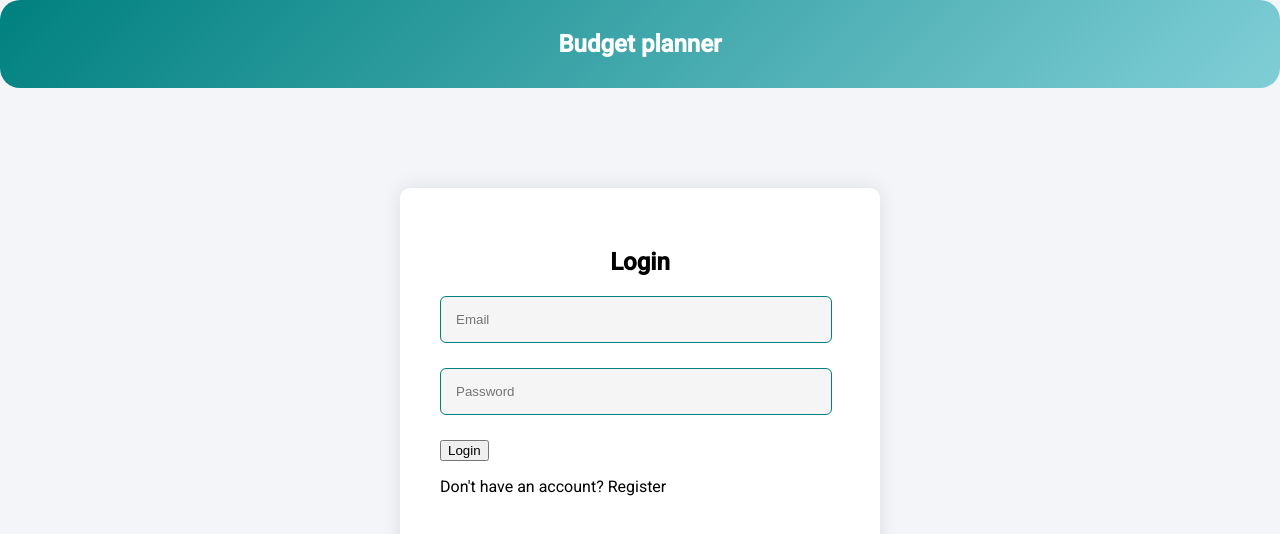
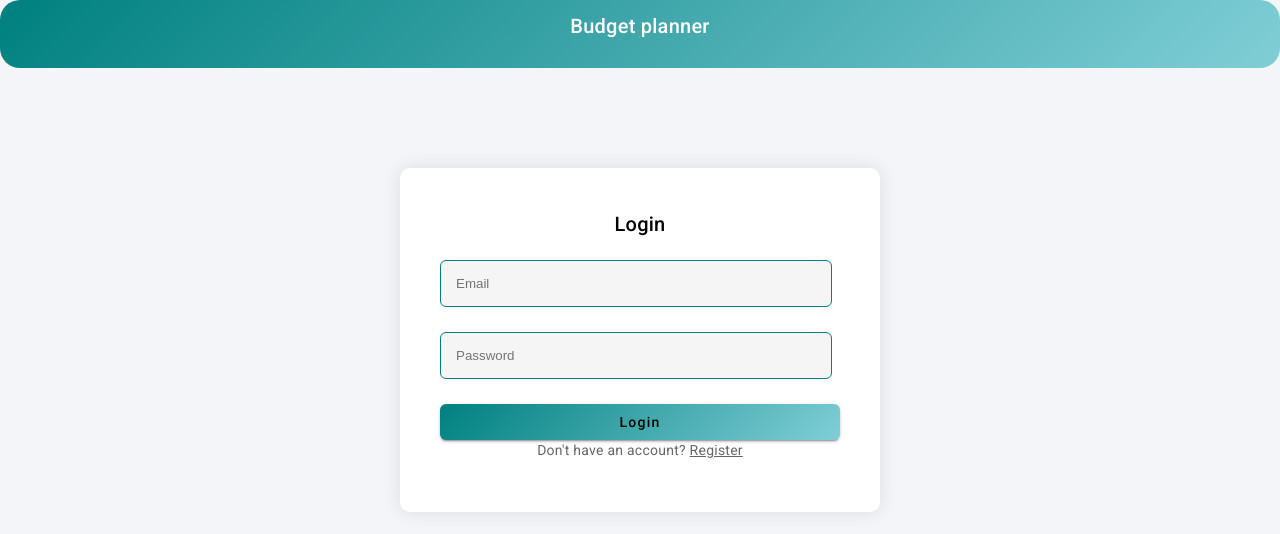
Before and after one commit to markot-1/angular-p3, an Angular app: page /budget-planner/login in a window 1280 px wide. Shown: the top 534 px of the page. Built offline with nearby package versions, Linux system fonts and the light colour scheme.

Commit message:
add register and login forms into project

```diff
--- a/angular.json
+++ b/angular.json
@@ -96,7 +96,7 @@
               "src/assets"
             ],
             "styles": [
-              "@angular/material/prebuilt-themes/azure-blue.css",
+              "@angular/material/prebuilt-themes/indigo-pink.css",
               "src/styles.scss"
             ],
             "scripts": []
--- a/src/app/budget-planner/login/login.component.html
+++ b/src/app/budget-planner/login/login.component.html
@@ -10,9 +10,25 @@
         <div class="form-group">
             <input type="password" formControlName="password" placeholder="Password">
         </div>
-        <button type="submit">Login</button>
+        <button mat-raised-button  type="submit">Login</button>
         <p (click)="toggleForm('register')">Don't have an account?
             <span class="highlighted">Register</span>
         </p>
     </form>
+    <form *ngIf="activeForm === 'register'" [formGroup]="registerForm" (ngSubmit)="register()">
+        <h2>Register</h2>
+        <div class="form-group">
+          <input type="text" formControlName="username" placeholder="Username" />
+        </div>
+        <div class="form-group">
+          <input type="email" formControlName="email" placeholder="Email" />
+        </div>
+        <div class="form-group">
+          <input type="password" formControlName="password" placeholder="Password" />
+        </div>
+        <button type="submit">Register</button>
+        <p (click)="toggleForm('login')">Already have an account?
+          <span class="highlighted">Login</span>
+        </p>
+    </form>
 </div>
--- a/src/app/budget-planner/login/login.component.scss
+++ b/src/app/budget-planner/login/login.component.scss
@@ -28,20 +28,48 @@
 }
 
 input[type="email"],
-input[type="password"] {
+input[type="password"],
+input[type="text"] {
   width: 90%;
   padding: 15px;
   border-radius: 6px;
   border: 1px solid #008080;
   background-color: #f5f5f5;
-
-    &:hover {
-        border-color: #23cccc;
-    }
 }
 
 input[type="email"]:focus,
-input[type="password"]:focus {
+input[type="password"]:focus,
+input[type="text"]:focus {
   outline: none;
-    border-color: #23cccc;
 }
+
+button {
+  width: 100%;
+  padding: 15px;
+  border: none;
+  border-radius: 6px;
+  background: linear-gradient(135deg, #008080, #80ced6);
+  color: #ffffff;
+  cursor: pointer;
+  transition: background-color 0.3s ease;
+}
+
+button:hover {
+  background: #67bbc6;
+}
+
+p {
+  text-align: center;
+  cursor: pointer;
+  color: #666666;
+  transition: color 0.3s ease;
+}
+
+.highlighted {
+  text-decoration: underline;
+}
+
+.highlighted:hover {
+  color: #80ced6;
+  text-decoration: underline;
+}
--- a/src/app/budget-planner/login/login.component.ts
+++ b/src/app/budget-planner/login/login.component.ts
@@ -2,12 +2,13 @@ import { CommonModule } from '@angular/common';
 import { Component } from '@angular/core';
 import { FormBuilder, ReactiveFormsModule, Validators } from '@angular/forms';
 import { Router } from '@angular/router';
-import { MatSnackBar } from '@angular/material/snack-bar';
+import { MatSnackBar, MatSnackBarModule } from '@angular/material/snack-bar';
+import { MatButtonModule } from '@angular/material/button';
 
 @Component({
     selector: 'app-login',
     standalone: true,
-    imports: [ReactiveFormsModule, CommonModule],
+    imports: [ReactiveFormsModule, CommonModule, MatButtonModule, MatSnackBarModule],
     templateUrl: './login.component.html',
     styleUrl: './login.component.scss'
 })
@@ -41,8 +42,18 @@ export class LoginComponent {
     if(this.loginForm.valid) {
       this.router.navigate(['/budget-planner/dashboard']);
     } else {
-      console.log('Wrong email or password');
       this.snackBar.open('Invalid email or password', 'Close', {duration: 3000});
     }
   }
+
+  register() {
+    if(this.registerForm.valid) {
+      setTimeout(() => {
+        window.location.reload();
+      }, 2000);
+      this.router.navigate(['/budget-planner/login']);
+    } else {
+      this.snackBar.open('Please, fill in all fields correctly!', 'Close', {duration: 3000});
+    }
+  }
 }
--- a/src/styles.scss
+++ b/src/styles.scss
@@ -1,4 +1,6 @@
 /* You can add global styles to this file, and also import other style files */
+@import '@angular/material/prebuilt-themes/indigo-pink.css';
+
 html,
 body {
   height: 100%;
```
Lines whose indentation alone changed are shown as unchanged.
